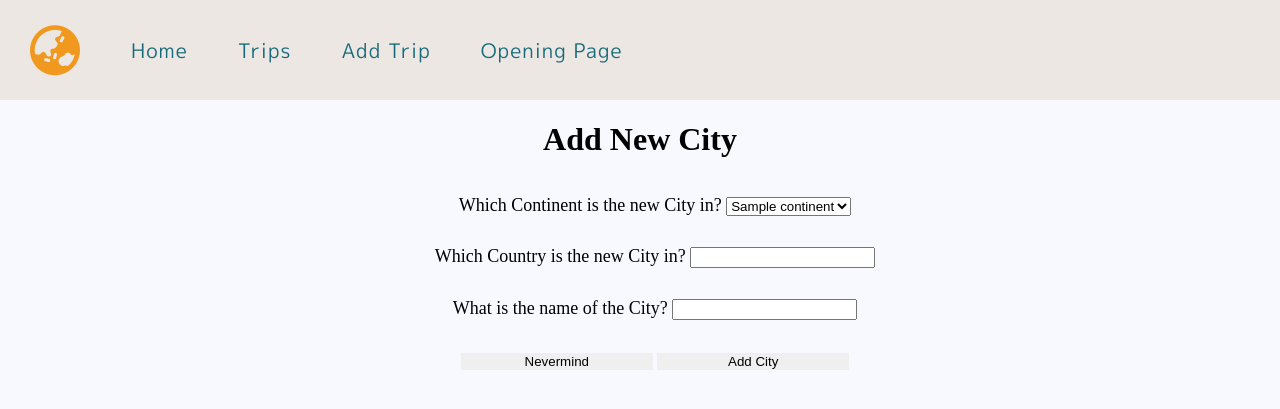
After one commit to RebeccaRBell/travel_bucket_list, a Flask app: page /add_new_city_country in a window 1280 px wide. The commit adds this page. Shown: the top 409 px of the page. Run offline with Flask 2, Linux system fonts and the light colour scheme; a database or web service that is not in the repository returns one stand-in record (values such as "Sample title"); some libraries are stand-ins or nearby versions; some web fonts are replaced.

Commit message:
added new city/country function

```diff
--- a/controllers/cities_controller.py
+++ b/controllers/cities_controller.py
@@ -1,4 +1,33 @@
 from flask import Flask, render_template, request, redirect
 from flask import Blueprint
+from repositories import trip_repository
+from repositories import city_repository
+from repositories import country_repository
+from repositories import continent_repository
+from models.trip import Trip
+from models.city import City
+from models.country import Country
 
 cities_blueprint = Blueprint("cities", __name__)
+
+
+@cities_blueprint.route("/add_new_city_country")
+def add_city_country():
+    continents = continent_repository.select_all()
+    return render_template("new_city_country.html", continents=continents)
+
+
+@cities_blueprint.route("/add_new_city_country", methods=["POST"])
+def create_new_city():
+    new_continent = request.form["new_city_continent"]
+    new_country = request.form["new_city_country"]
+    new_city = request.form["new_city_name"]
+    countries = country_repository.select_all()
+    if countries.count(new_country):
+        new_city_country = new_country["id"]
+    else:
+        new_city_country = Country(new_country, new_continent)
+    country_repository.save(new_city_country)
+    add_new_city = City(new_city, new_continent, new_city_country.id)
+    city_repository.save(add_new_city)
+    return redirect("/trips/add_trip")
--- a/static/style.css
+++ b/static/style.css
@@ -495,3 +495,47 @@ text-decoration: underline dotted;
         border: none;
 
 }
+.add-new-city {
+        display: flex;
+        flex-flow: row nowrap;
+        justify-content: center;
+}
+.add-new-city button {
+        height: 30px;
+        width: 15%;
+        align-self: center;
+        margin: 10px;
+        background-color: var(--color-4);
+        border: none;
+        border-radius: 10px;
+}
+.add-new-city button a {
+        text-decoration: none;
+        color: black;
+}
+
+/* ADD NEW CITY */
+.add-city-container{
+        margin: 0 auto;
+        text-align: center;
+}
+.new_city_form{
+        display: flex;
+        flex-flow: column nowrap;
+        text-align: center;
+        margin: 0 auto;
+        font-size: 18px;
+}
+.new_city_form div{
+        margin: 15px;
+        width: 100%;
+}
+.new_city_form button{
+        width: 15%;
+        border: none;
+
+}
+.new_city_form a {
+        text-decoration: none;
+        color: black;
+}
--- a/templates/add_trip.html
+++ b/templates/add_trip.html
@@ -26,6 +26,9 @@
 				{% endfor %}
 			</select>
 			<br />
+                        <div class="add-new-city">
+                        <p>Don't see the City you're looking for?</p>
+                        <button><a href="/add_new_city_country">Add New City</a></button></div><br>
 			<label for="reason">Reasons To Visit:</label>
 			<input
 				class="reason-box"
--- /dev/null
+++ b/templates/new_city_country.html
@@ -0,0 +1,31 @@
+{% extends "base.html" %}{% block content %}
+<div class="add-city-container">
+	<h1>Add New City</h1>
+	<form class="new_city_form" action="/add_new_city_country" method="POST">
+		<div>
+			<label for="new_city_continent"
+				>Which Continent is the new City in?</label
+			>
+                        <select name="new_city_continent">
+			{% for continents in continents %}
+			<option value="{{continents.id}}" name="new_city_continent" />
+				{{continents.name}}
+                        </option>
+			{% endfor %}
+                        </select>
+		</div>
+		<div>
+			<label for="new_city_country">Which Country is the new City in?</label>
+			<input type="text" name="new_city_country" />
+		</div>
+		<div>
+			<label for="new_city_name">What is the name of the City?</label>
+			<input type="text" name="new_city_name" />
+		</div>
+                <div class="add-city-buttons">
+                        <button type="button"><a href="/trips/add_trip">Nevermind</a></button>
+                <button type="submit">Add City</button>
+                </div>
+	</form>
+</div>
+{% endblock %}
--- a/templates/trips.html
+++ b/templates/trips.html
@@ -26,7 +26,7 @@
 		<div class="trip-buttons">
 			<button class="edit-button"><a href="/trip/id/edit">Edit Trip</a></button>
 			<button class="delete-button">
-				<a href="/trips/{{trips.id}}/delete"><i class="fa-regular fa-circle-xmark"></i></a></i>
+				<a href="/trip/{{trips.id}}/delete"><i class="fa-regular fa-circle-xmark"></i></a></i>
 			</button>
 		</div>
 	</div>
```
Also changed, not shown: controllers/trips_controller.py (+14 -0 lines).
